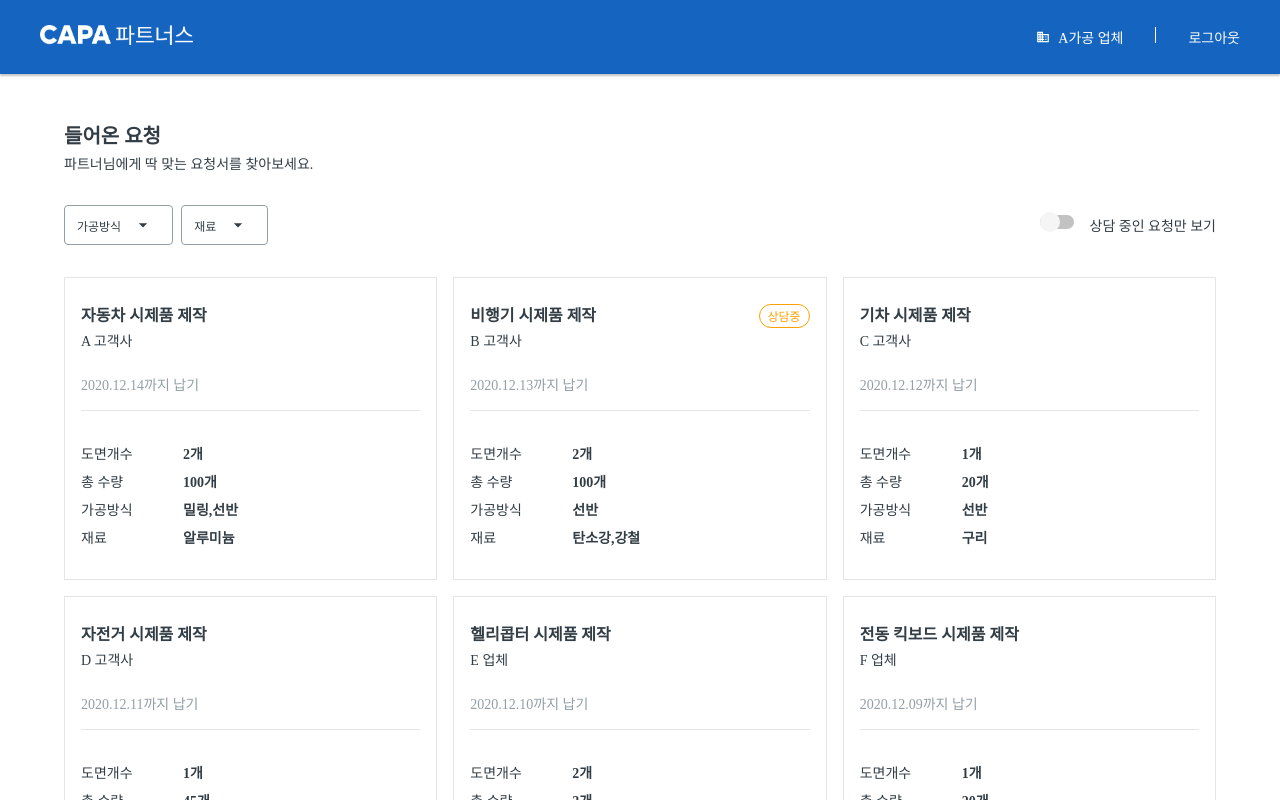
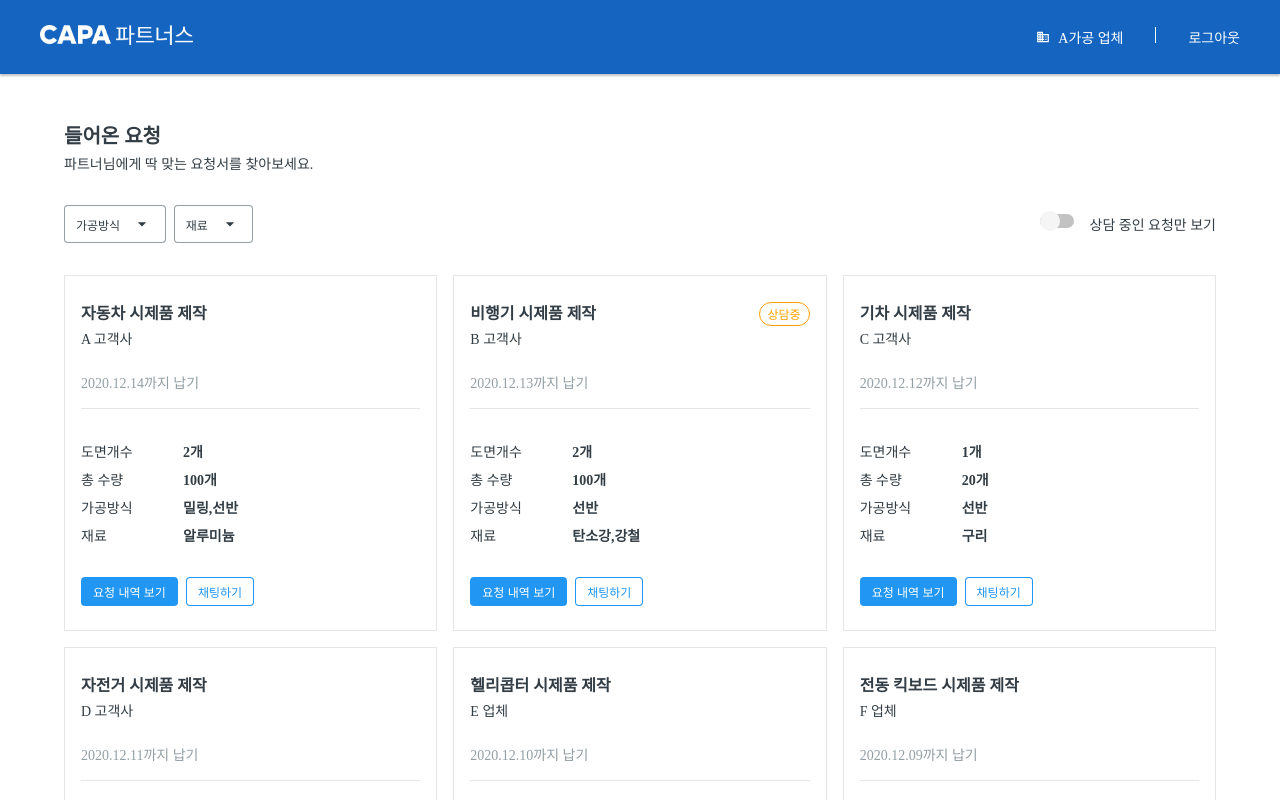
Before and after one commit to tlatmdxo123/ateam-ventures, a React (Create React App) app: page / in a window 1280 px wide. Shown: the top 800 px of the page. Built offline with nearby package versions, Linux system fonts and the light colour scheme; data requests are answered from the project's data file.

Commit message:
Primary Button Component

```diff
--- /dev/null
+++ b/src/components/Buttons.tsx
@@ -0,0 +1,15 @@
+import React from 'react';
+import styled from 'styled-components';
+
+export const PrimaryButton = styled.button<{background?:string,color:string,size:string,border?:string}>`
+    display: block;
+    padding:${({size}) => size === 's' ? '6px' : size === 'm' ? '9px' : '12px'} 12px;
+    border-radius: 4px;
+    background-color: ${({background}) => background ? background : '#ffffff'};
+    font-size: ${({theme}) => theme.fontSizes['s']};
+    box-shadow:${({border}) => border ? `0 0 0 1px ${border} inset` : ''};
+    display:flex;
+    align-items: center;
+    color:${({color}) => color};
+    cursor: pointer;
+`
--- a/src/components/CheckLists.tsx
+++ b/src/components/CheckLists.tsx
@@ -55,6 +55,8 @@ const CheckBox = styled.input`
     border-radius: 2px;
     margin-right: 10px;
 `
-const OptionLabel = styled.label``
+const OptionLabel = styled.label`
+    color:${({theme}) => theme.colors.gray[900]};
+`
 
 export default CheckLists;
--- a/src/components/DropMenu.tsx
+++ b/src/components/DropMenu.tsx
@@ -1,7 +1,8 @@
-import React, { useEffect, useRef, useState } from 'react';
-import styled from 'styled-components';
+import React, { useContext, useEffect, useRef, useState } from 'react';
+import styled, { ThemeContext } from 'styled-components';
 import {MdArrowDropDown} from 'react-icons/md';
 import CheckLists from './CheckLists';
+import { PrimaryButton } from './Buttons';
 
 
 interface Props{
@@ -15,8 +16,12 @@ interface Props{
 
 function DropMenu({label,lists,selected,addFilter,removeFilter,marginRight=0}:Props) {
     const [isOpen,setOpen] = useState(false);
+    const themeContext = useContext(ThemeContext);
+    const buttonRef = useRef<HTMLButtonElement>(null);
 
     const selectedCount = selected.length;
+
+    const isActive = isOpen || selectedCount>0
 
     function onCheckHandler(e:React.ChangeEvent | React.KeyboardEvent){
         const target= e.target as HTMLInputElement
@@ -27,33 +32,33 @@ function DropMenu({label,lists,selected,addFilter,removeFilter,marginRight=0}:Pr
     }
 
     return (
-       <Label isActive={isOpen || selectedCount>0} id={label} marginRight={marginRight}>
-            <Button type='button' onClick={() => setOpen(open => !open)} aria-expanded={isOpen} aria-controls={`listbox-${label}`}>
-                {label}{selectedCount > 0 && `(${selectedCount})`}<MdArrowDropDown style={{marginLeft:'12px',fontSize:'20px'}}/>
-            </Button>
-            {isOpen && (
-                <CheckLists label={label} lists={lists} selected={selected} onCheckHandler={onCheckHandler} closeMenu={() => setOpen(false)}/>
-            )}
-        </Label>
+       <Container>
+        <PrimaryButton
+                id={label}
+                type='button'
+                background={isActive ? themeContext.colors.primary[700] : '#ffffff'}
+                color={isActive ? '#ffffff': themeContext.colors.gray[900]}
+                border={!isActive && themeContext.colors.gray[600]}
+                size='m'
+                onClick={() => setOpen(open => !open)}
+                aria-expanded={isOpen}
+                aria-controls={`listbox-${label}`}
+                ref={buttonRef}
+                style={{paddingRight:'13.5px',marginRight:'8px'}}
+            >
+            {label}{selectedCount > 0 && `(${selectedCount})`}<MdArrowDropDown style={{marginLeft:'12px',fontSize:'20px'}}/>
+        </PrimaryButton>
+        {isOpen && (
+            <CheckLists label={label} lists={lists} selected={selected} onCheckHandler={onCheckHandler} closeMenu={() => setOpen(false)}/>
+        )}
+       </Container>
     );
 }
 
-const Label = styled.label<{isActive:boolean,marginRight?:number}>`
-    display: block;
+const Container = styled.div`
     position: relative;
-    padding:9px 19px 9px 12px;
-    margin-right:${({marginRight}) => marginRight+'px'} ;
-    border-radius: 4px;
-    border:1px solid ${({theme}) => theme.colors.gray[600]};
-    background-color: ${({theme,isActive}) => isActive ? theme.colors.primary[700] : '#ffffff'};
-    button{
-        color:${({theme,isActive}) => isActive ? '#ffffff' : theme.colors.gray[900]};
-    };
-`
-const Button = styled.button`
-    font-size: ${({theme}) => theme.fontSizes['s']};
-    display:flex;
-    align-items: center;
 `
 
+
+
 export default DropMenu;
--- a/src/components/RequestItem.tsx
+++ b/src/components/RequestItem.tsx
@@ -1,15 +1,18 @@
-import React from 'react';
-import styled from 'styled-components';
+import React, { useContext } from 'react';
+import styled, { ThemeContext } from 'styled-components';
 import RequestItemHeader from './RequestItemHeader';
 import RequestItemBody from './RequestItemBody';
 import { useSelector } from 'react-redux';
 import { selectRequest } from '../redux/requests/selectors';
+import { PrimaryButton } from './Buttons';
 
 interface Props{
     id:number,
 }
 
 function RequestItem({id}:Props) {
+    const themeContext = useContext(ThemeContext);
+    const primaryBlue = themeContext.colors.primary[500];
     const request = useSelector(selectRequest(id));
 
     if(!request) return <></>
@@ -20,6 +23,14 @@ function RequestItem({id}:Props) {
         <Container>
             <RequestItemHeader title={title} client={client} due={due} status={status}/>
             <RequestItemBody count={count} material={material} method={method} amount={amount}/>
+            <Buttons>
+                <PrimaryButton type='button' background={primaryBlue} color='#ffffff' style={{marginRight:'8px'}} size='s'>
+                    요청 내역 보기
+                </PrimaryButton>
+                <PrimaryButton type='button' color={primaryBlue} border={primaryBlue} size='s'>
+                    채팅하기
+                </PrimaryButton>
+            </Buttons>
         </Container>
     );
 }
@@ -32,5 +43,9 @@ const Container = styled.li`
         border:2px solid ${({theme}) => theme.colors.primary[500]};
     }
 `
+const Buttons = styled.div`
+    margin-top: 32px;
+    display: flex;
+`
 
 export default RequestItem;
--- a/src/index.tsx
+++ b/src/index.tsx
@@ -7,7 +7,6 @@ import { createStore } from 'redux';
 import {Provider} from 'react-redux';
 
 const store = createStore(rootReducer);
-console.log(store.getState())
 
 ReactDOM.render(
   <Provider store={store}>
```
